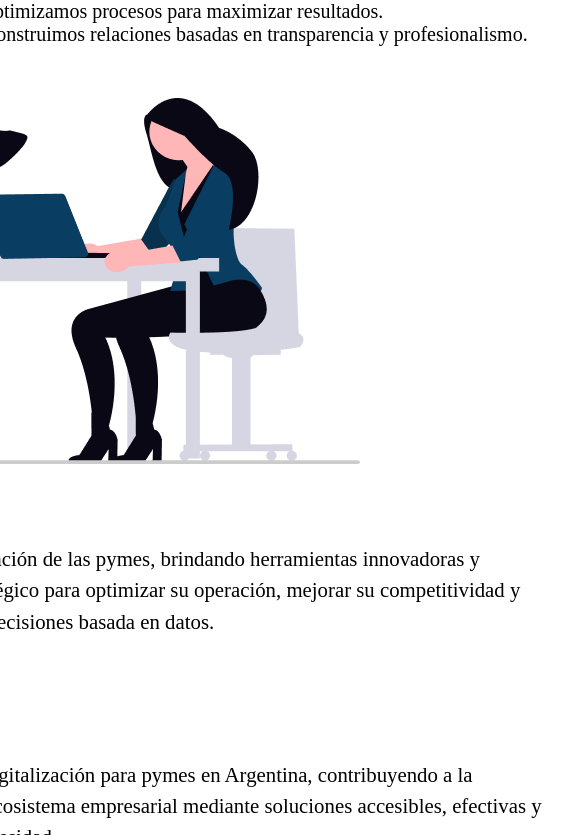
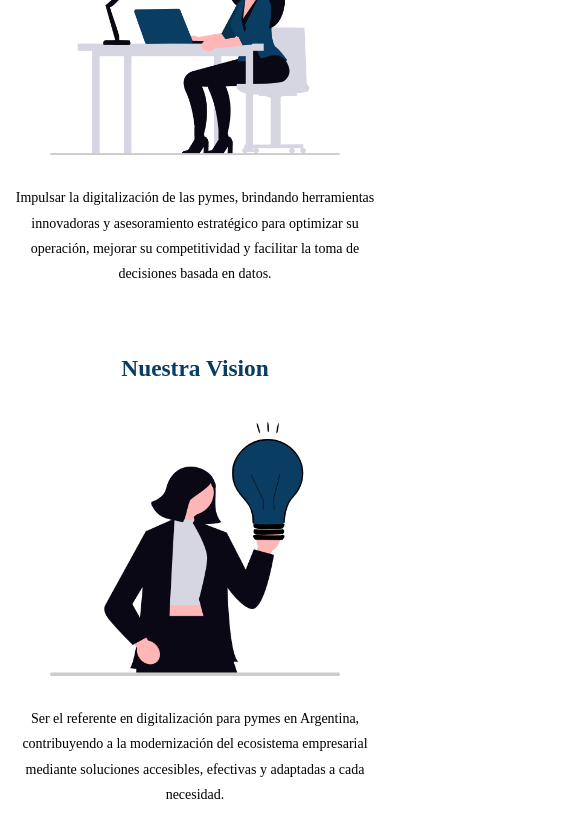
Before and after one commit to walter789dev/digital_advisors, an Astro site: page /about in a window 390 px wide. Shown: the part 1165-2000 px from the top of the page, 585 px wide, since content can reach past the window. Built offline with nearby package versions, Linux system fonts and the light colour scheme; Astro itself is replaced by a stand-in of ours.

Commit message:
vista mobile del about

```diff
--- a/src/layouts/Layout.astro
+++ b/src/layouts/Layout.astro
@@ -11,7 +11,7 @@ import Navigation from "../components/Navigation.astro";
   </head>
   <body>
     <header>
-      <Navigation />
+
       <slot name="hero-image" />
     </header>
     <main>
--- a/src/pages/about.astro
+++ b/src/pages/about.astro
@@ -11,8 +11,7 @@ import Layout from "../layouts/Layout.astro";
         personalizadas que perfeccionan la gestión de datos y procesos, para un
         progreso firme y duradero.
       </p>
-      <!-- Aca van las imagenes  -->
-      <div></div>
+      <img src="/images/oficina.png" alt="Oficinas" />
     </div>
     <!-- Objetivo -->
     <div class="about__objetivo">
@@ -20,7 +19,10 @@ import Layout from "../layouts/Layout.astro";
         En <strong class="strongWord">Digital Advisors</strong>, ayudamos a
         pequeñas y medianas empresas a aprovechar el poder de la digitalización.
         Nacimos con la misión de simplificar la transformación digital,
-        ofreciendo <em>soluciones personalizadas</em> para optimizar procesos, analizar datos y mejorar la toma de decisiones. Creemos que la tecnología debe ser una aliada estratégica, permitiendo a los negocios crecer de manera eficiente y sostenible.
+        ofreciendo <em>soluciones personalizadas</em> para optimizar procesos, analizar
+        datos y mejorar la toma de decisiones. Creemos que la tecnología debe ser
+        una aliada estratégica, permitiendo a los negocios crecer de manera eficiente
+        y sostenible.
       </p>
       <p>Brindamos:</p>
       <ul>
@@ -43,29 +45,28 @@ import Layout from "../layouts/Layout.astro";
       </ul>
     </div>
     <!-- Mision  -->
-    <div>
+
+    <div class="about__mision">
+      <h3>Nuestra Mision</h3>
       <img src="/images/img-mision.png" alt="Mision" />
-      <div>
-        <h3>Nuestra Mision</h3>
-        <p>
+      <p class="about__mision-text">
         Impulsar la digitalización de las pymes, brindando herramientas
         innovadoras y asesoramiento estratégico para optimizar su operación,
         mejorar su competitividad y facilitar la toma de decisiones basada en
         datos.
       </p>
     </div>
-    </div>
+
     <!-- Vision  -->
-    <div>
-      <div>
+
+    <div class="about__vision">
       <h3>Nuestra Vision</h3>
-        <p>
+      <img src="/images/img-vision.png" alt="Vision" />
+      <p class="about__vision-text">
         Ser el referente en digitalización para pymes en Argentina,
         contribuyendo a la modernización del ecosistema empresarial mediante
         soluciones accesibles, efectivas y adaptadas a cada necesidad.
       </p>
-      </div>
-      <img src="/images/img-vision.png" alt="Vision" />
     </div>
   </section>
 </Layout>
@@ -73,9 +74,10 @@ import Layout from "../layouts/Layout.astro";
   .container__about {
     display: flex;
     flex-direction: column;
-    gap: 2rem;
-    padding: 2rem;
-    width: 1120px;
+    gap: 1rem;
+    padding: 40px;
+    width: 440px;
+    font-family: "Playfair Display";
   }
 
   h2,
@@ -85,28 +87,61 @@ import Layout from "../layouts/Layout.astro";
   }
 
   p {
-    font-size: 1.3rem;
+    font-size: 14px;
     line-height: 1.5;
-    margin-bottom: 1rem;
+    margin-bottom: 30px;
   }
 
   .container__about-presentacion {
     display: flex;
     flex-direction: column;
     align-items: center;
+    min-width: 360px;
   }
 
   .container__about-presentacion h2 {
-    font-size: 3.1rem;
+    font-size: 25px;
     margin-bottom: 1rem;
   }
 
   .about-presentacion__text {
-    width: 740px;
+    width: 360px;
     text-align: center;
   }
+  .container__about-presentacion img {
+    width: 360px;
+  }
   /* objetivo */
+  .about__objetivo {
+    font-size: 14px;
+  }
   .about__objetivo p {
     line-height: 1.8;
   }
+  .about__objetivo ul {
+    line-height: 1.8;
+  }
+
+  /* mision y vision */
+  .about__mision,
+  .about__vision {
+    display: flex;
+    flex-direction: column;
+    align-items: center;
+    gap: 1rem;
+  }
+
+  img {
+    width: 290px;
+    height: auto;
+    margin: 0 auto;
+  }
+
+  .about__mision-text,
+  .about__vision-text {
+    width: 360px;
+    text-align: center;
+    font-size: 14px;
+    line-height: 1.8;
+  }
 </style>
```
Also changed, not shown: public/images/oficina.png (added). Lines whose indentation alone changed are shown as unchanged.
